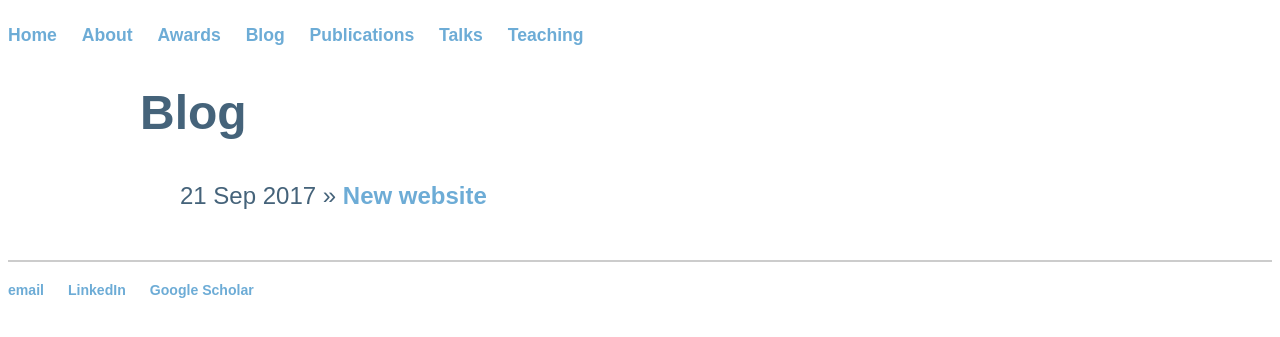
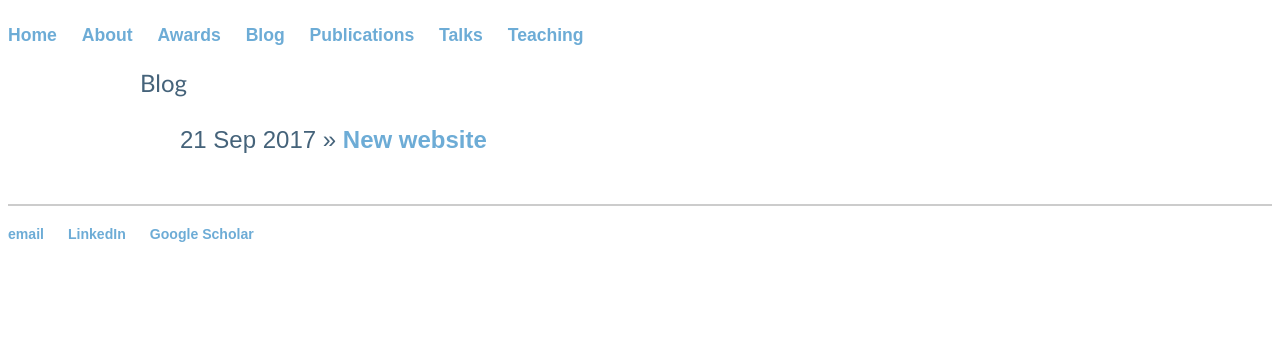
Before and after one commit to Hadrien-Montanelli/Hadrien-Montanelli.github.io, a Jekyll site: the page built from blog/index.html, in a window 1280 px wide. Shown: the top 337 px of the page. Built offline with Jekyll 4.4.1, drawn with Linux system fonts in a browser that asks for light colours.

Commit message:
Update main.css

```diff
--- a/css/main.css
+++ b/css/main.css
@@ -28,8 +28,12 @@
     font-weight: bold;
 }
 h1 {
-    font-size: 3em;
-    font-family: 'Apercu Pro', sans-serif;
+	font-family: Futura, 'Trebuchet MS', Arial, sans-serif;
+	font-size: 24px;
+	font-style: normal;
+	font-variant: normal;
+	font-weight: 500;
+	line-height: 26px;
     color: rgb(69, 99, 122);
 }
 h2 {
```
